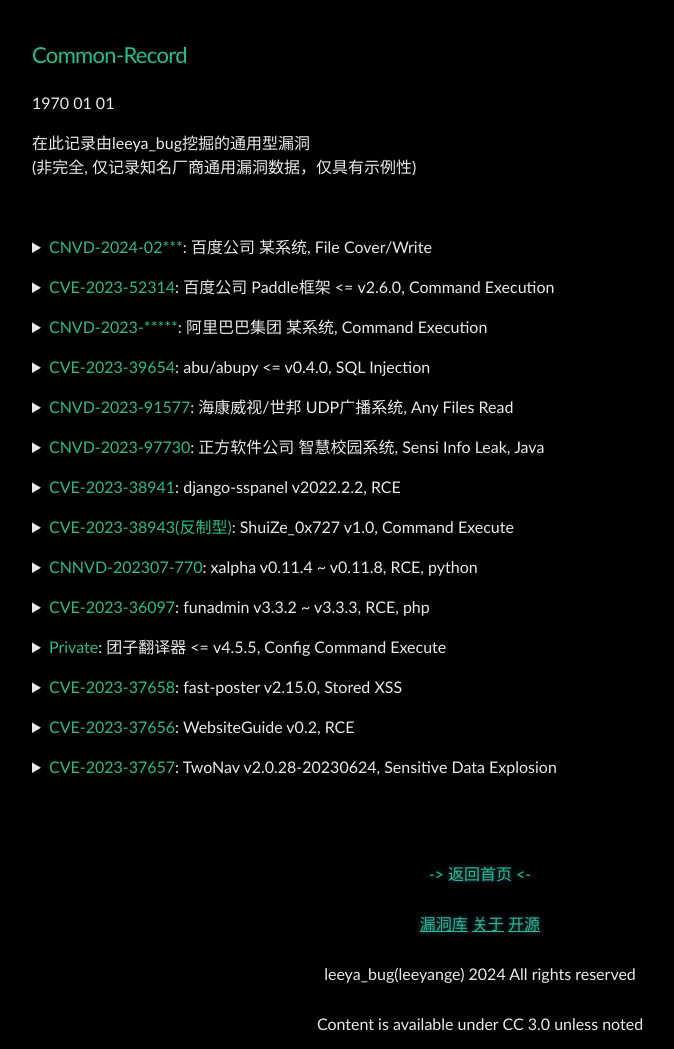
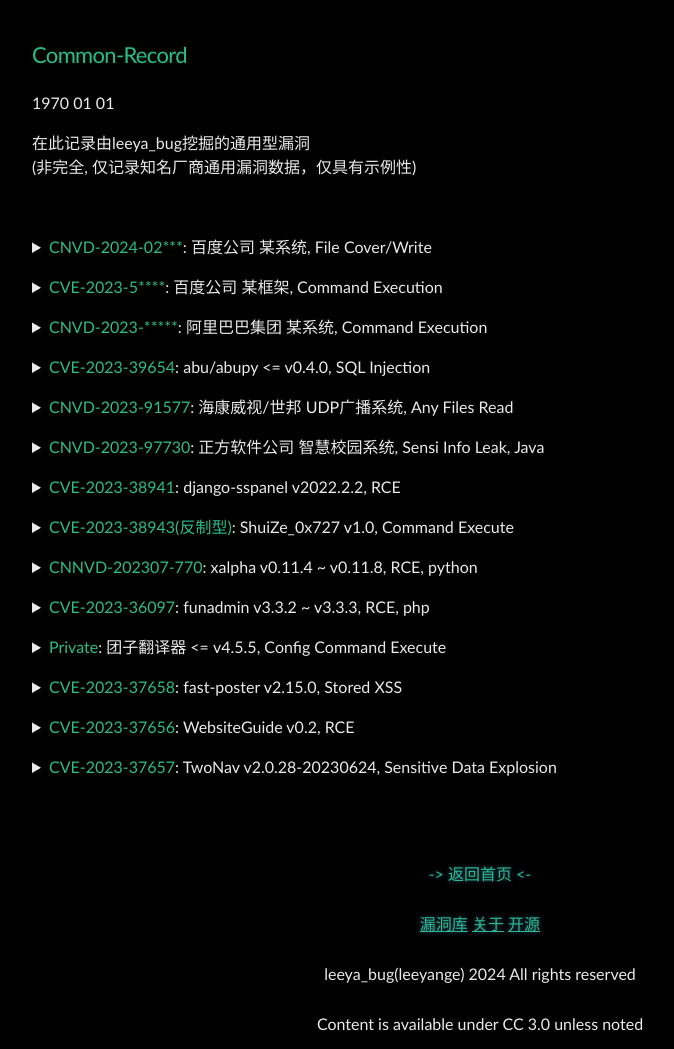
Before and after one commit to Leeyangee/leeyangee.github.io, a Jekyll site: the page built from _posts/1970-01-01-Common-Record.md, in a window 1280 px wide. Shown: the part 439-1488 px from the top of the page, without its empty margins (160-834 px from the left). Built offline with Jekyll 4.4.1, drawn with Linux system fonts in a browser that asks for light colours.

Commit message:
Update 1970-01-01-Common-Record.md

```diff
--- a/_posts/1970-01-01-Common-Record.md
+++ b/_posts/1970-01-01-Common-Record.md
@@ -17,7 +17,7 @@
 </details><p></p>
 
 <details>
-            <summary><font color="#2bbc8a">CVE-2023-52314</font>: 百度公司 Paddle框架 <= v2.6.0, Command Execution</summary>
+            <summary><font color="#2bbc8a">CVE-2023-5****</font>: 百度公司 某框架, Command Execution</summary>
       <pre><code>
 请关注厂商修复信息：<a id="rep">http://www.baidu.com</a>
       </code></pre>
```
